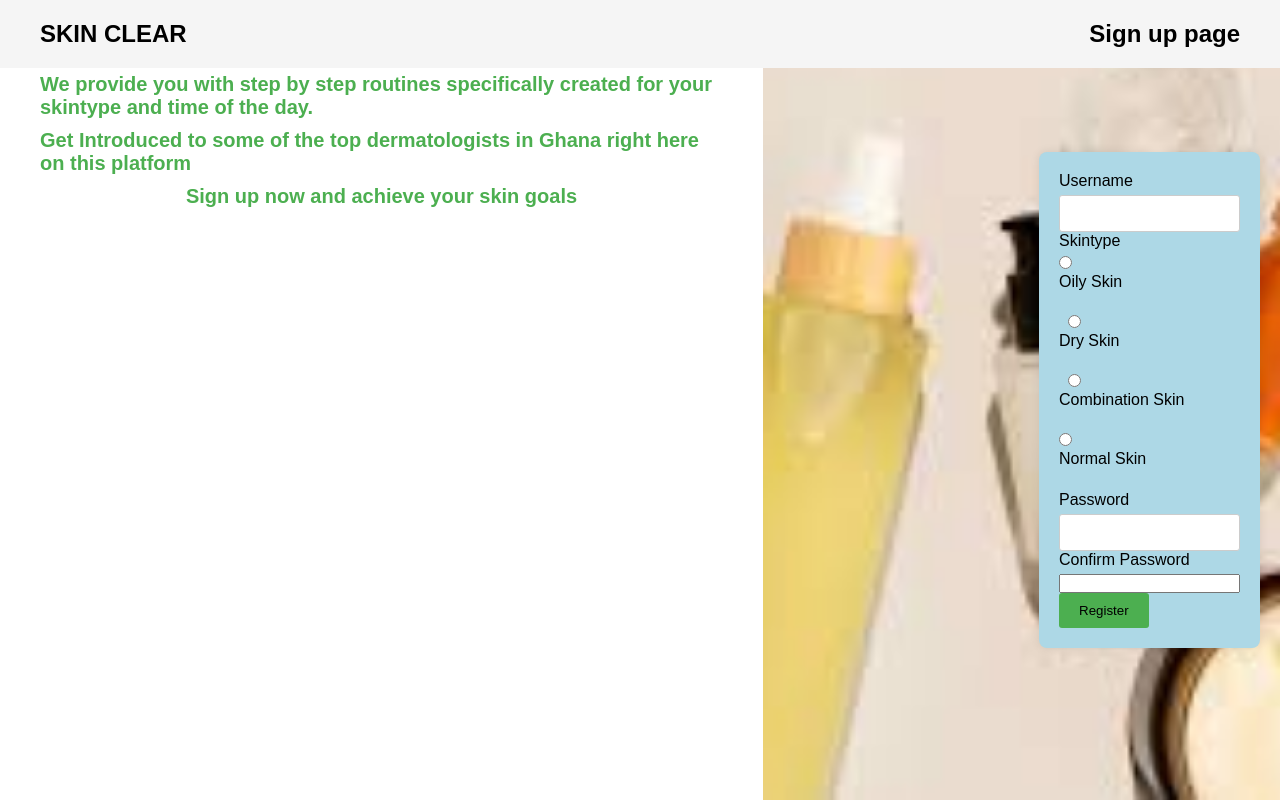
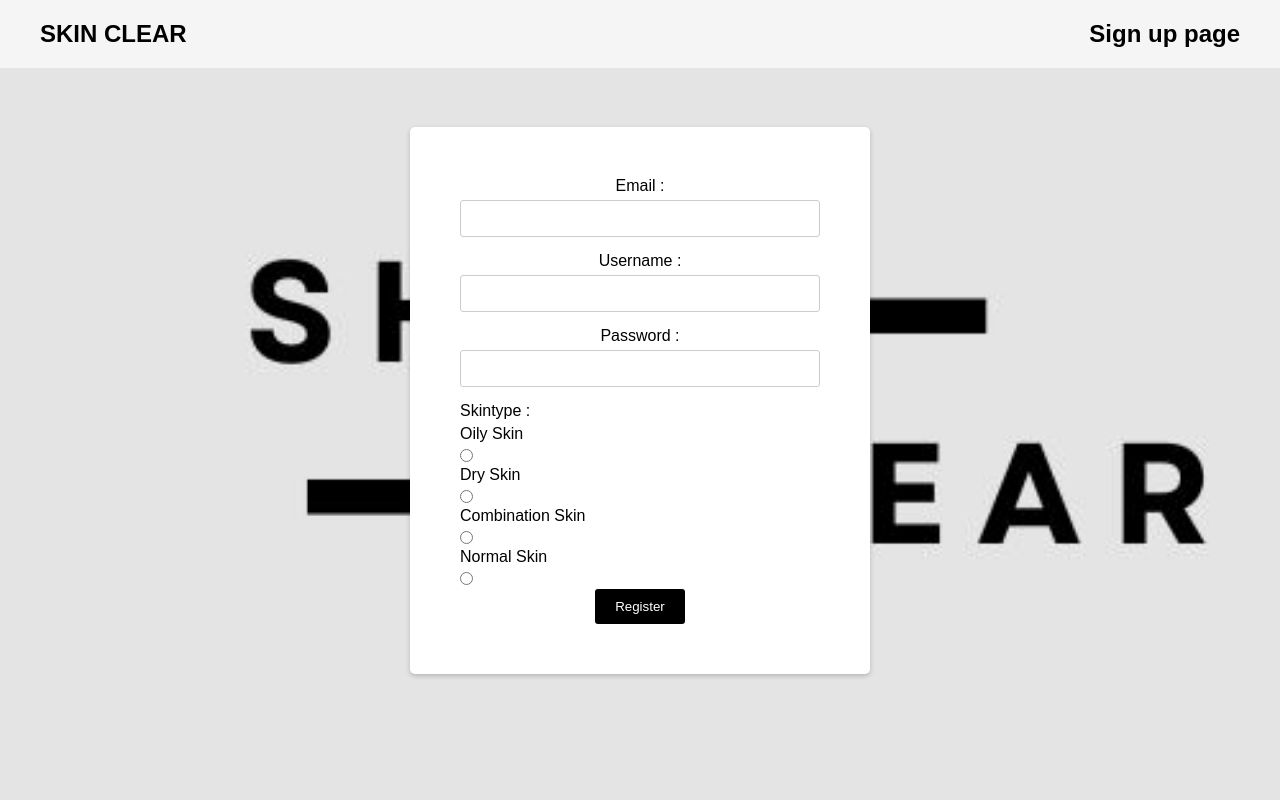
Before and after one commit to Ericjr-a/SKINCLEAR, a PHP site: page /LOGIN/register.html in a window 1280 px wide. Run offline with PHP 8.4, Linux system fonts and the light colour scheme.

Commit message:
Changes to be committed: 	new file:   ADMIN/home.html 	modified:   CSS/homestyle.css 	modified:   CSS/style.css 	modified:   LOGIN/login.html 	modified:   LOGIN/register.html 	new file:   VIEW/images/SKIN.jpg 	new file:   VIEW/index.html

```diff
--- a/CSS/homestyle.css
+++ b/CSS/homestyle.css
@@ -1,54 +1,3 @@
-*{
-    margin:0;
-     padding:0;
-    box-sizing: border-box;
-}
-
-body {
-    font-family: Arial, sans-serif;
-    background-color: #f4f4f4;
-    display: flex;
-    align-items: center;
-    justify-content: center;
-    min-height: 100vh;
-    background-image: url("../VIEW/images/images (1).jpeg");
-    background-repeat: no-repeat;
-    background-size: cover;
-}
-
-.container {
-    background-color: #fff;
-    padding: 30px;
-    border-radius: 5px;
-    box-shadow: 0 2px 5px rgba(0, 0, 0, 0.2);
-    text-align: center;
-}
-
-.input-group {
-    margin-bottom: 15px;
-}
-
-label {
-    display: block;
-    margin-bottom: 5px;
-}
-
-input[type="text"], input[type="password"] {
-    width: 100%;
-    padding: 10px;
-    border: 1px solid #ccc;
-    border-radius: 3px;
-}
-
-button[type="submit"] {
-    background-color: #4CAF50;
-    color: white;
-    padding: 10px 20px;
-    border: none;
-    border-radius: 3px;
-    cursor: pointer;
-}
-
 header{
     position:fixed;
     top:0;
@@ -61,47 +10,16 @@ header{
     z-index:100;
 }
 
-form{
-    max-width: 600px;
-    margin: 0 auto;
-    background-color: lightblue;
-    padding: 20px;
-    border-radius: 8px;
-    box-shadow: 0 0 10px rgba(0, 0, 0, 0.1);
+body {
+    font-family: Arial, sans-serif;
+    background-color: white;
+    display: flex;
+    align-items: center;
+    justify-content: center;
+    min-height: 100vh;
 
 }
-.sidebar{
-    background-color:white ;
-    width: 100vw;
-    height:100vh;
-    display: flex;
-    flex-direction: column;
-    padding:40px 40px;
-    align-items: center;
-    z-index:99;
+
+div{
+    padding-left: 40px;
 }
-.sidebar p{
-    margin-bottom: 10px;
-    font-size: 20px;
-    font-weight: 600;
-    color: #4CAF50;
-
-}
-.signup-container{
-    flex: 1;
-    margin-left: 20vw;
-    padding: 20px;
-    display: flex;
-    flex-direction:row;
-    align-items: center;
-    justify-content: center;
-}
-button{
-    color: black;
-}
-
-a{
-    text-decoration: none;
-    color: black;
-
-}
--- a/CSS/style.css
+++ b/CSS/style.css
@@ -6,9 +6,11 @@ body {
     align-items: center;
     justify-content: center;
     min-height: 100vh;
-    background-image: url("../VIEW/images/images (1).jpeg");
+    background-image: url('../VIEW/images/SKIN.jpg');
     background-repeat: no-repeat;
     background-size: cover;
+    background-size: cover;
+    background-position: center;
 }
 
 .container {
@@ -36,7 +38,7 @@ input[type="text"], input[type="password"] {
 }
 
 button[type="submit"] {
-    background-color: #4CAF50;
+    background-color: black;
     color: white;
     padding: 10px 20px;
     border: none;
@@ -55,26 +57,131 @@ header{
     justify-content:space-between;
     z-index:100;
 }
+form {
+    max-width: 600px;
+    margin: 0 auto;
+    background-color: white;
+    padding: 20px;
+
+}
 
 form{
     width:400px;
     margin:0 auto;
 }
+
+a{
+    color: black;
+    text-decoration: none;
+}
+
+*{
+    margin:0;
+     padding:0;
+    box-sizing: border-box;
+}
+
+body {
+    font-family: Arial, sans-serif;
+    background-color: #f4f4f4;
+    display: flex;
+    align-items: center;
+    justify-content: center;
+    min-height: 100vh;
+    background-repeat: no-repeat;
+    background-size: cover;
+    background-image: url('../VIEW/images/SKIN.jpg');
+    background-size: cover;
+    background-position: center;
+
+}
+
+.container {
+    background-color: #fff;
+    padding: 30px;
+    border-radius: 5px;
+    box-shadow: 0 2px 5px rgba(0, 0, 0, 0.2);
+    text-align: center;
+}
+
+.input-group {
+    margin-bottom: 15px;
+}
+
+label {
+    display: block;
+    margin-bottom: 5px;
+}
+
+input[type="text"], input[type="password"],input[type="email"] {
+    width: 100%;
+    padding: 10px;
+    border: 1px solid #ccc;
+    border-radius: 3px;
+}
+
+button[type="submit"] {
+    color: white;
+    padding: 10px 20px;
+    border: none;
+    border-radius: 3px;
+    cursor: pointer;
+}
+header{
+    position:fixed;
+    top:0;
+    width:100%;
+    padding:20px 40px;
+    background-color:whitesmoke;
+    display:flex;
+    align-items: center;
+    justify-content:space-between;
+    z-index:100;
+}
+
 .sidebar{
-    position:fixed;
-    background-color:white ;
-    width: 20vw;
-    height:100%;
+    background-color:grey ;
+    width: 40vw;
+    height:100vh;
     display: flex;
     flex-direction: column;
-    padding:20px 40px;
     align-items: center;
     z-index:99;
+
+
 }
 .sidebar p{
     margin-bottom: 10px;
     font-size: 20px;
     font-weight: 600;
-    color: #4CAF50;
+    color: white;
+    padding: 20px 40px;
+    display:flex;
+    align-items: center;
+
 
 }
+.signup-container{
+    flex: 1;
+    padding: 20px;
+    display: flex;
+    flex-direction:row;
+    align-items: center;
+    justify-content: center;
+    width:max-content;
+    height: max-content;
+}
+
+a {
+    text-decoration: none;
+    color: black;
+
+}
+.content{
+    color:white
+
+}
+
+p{
+    margin-top: 10px;
+}
--- a/LOGIN/login.html
+++ b/LOGIN/login.html
@@ -18,6 +18,7 @@
                 <input type="password" id="password" name="password" required>
             </div>
             <button type="submit">Login</button>
+            <p><a href="../LOGIN/register.html">Register Here</a></p>
         </form>
     </div>
 </body>
--- a/LOGIN/register.html
+++ b/LOGIN/register.html
@@ -4,39 +4,40 @@
     <meta charset="UTF-8">
     <meta name="viewport" content="width=device-width, initial-scale=1.0">
     <title>Sign up Page</title>
-    <link rel="stylesheet" type="text/css" href="../CSS/homestyle.css">
+    <link rel="stylesheet" type="text/css" href="../CSS/style.css">
 </head>
 <body>
     <header>
         <h2>SKIN CLEAR</h2>
         <h2>Sign up page</h2>
     </header>
-    <div class="sidebar">
-        <p>Welcome to Skin Clear. A world of unparalleled freshness awaits you.</p>
-        <p>We provide you with step by step routines specifically created for your skintype and time of the day.</p>
-        <p>Get Introduced to some of the top dermatologists in Ghana right here on this platform</p>
-        <p>Sign up now and achieve your skin goals</p>
-    </div>
-    <div class="signup-container">
+    <div class="container">
         <form action="../action/register_user_action.php" method="POST" name="registerForm" id="registerForm">
-            <label for=" username">Username</label>
-            <input type="text" name="username" id="username" required>
-            <label for = "skintype">Skintype</label>
-            <div>
-            <input type="radio" id="Oily" name="skintype" value="0">
-            <label for="Oily">Oily Skin</label><br>
-            <input type="radio" id="Dry" name="skintype" value="1">
-            <label for="Dry">Dry Skin</label><br>
-            <input type="radio" id="Combination" name="skintype" value="2">
-            <label for="Combination">Combination Skin</label><br>
-            <input type="radio" id="Normal" name="skintype" value="3">
-            <label for="Normal">Normal Skin</label><br>
+            <div class="input-group">
+                <label for=" email">Email :</label>
+                <input type="email" name="email" id="email" required>
             </div>
-            <label for="password">Password</label>
-            <input type="password" name="password" id="password" required>
-            <label for="repassword">Confirm Password</label>
-            <input type="repassword" name="repassword" id="repassword" required>
-            <button type="submit" name="submit" id="button"><a href="home.html">Register</a></button>
+            <div class="input-group">
+                <label for=" username">Username :</label>
+                <input type="text" name="username" id="username" required>
+            </div>
+            <div class="input-group">
+                <label for="password">Password :</label>
+                <input type="password" name="password" id="password" required>
+            </div>
+            <div class="stuff" style="text-align: left;">
+                <label for="skintype">Skintype :</label>
+                <label for="Oily">Oily Skin</label>
+                <input type="radio" id="Oily" name="skintype" value="0">
+                <label for="Dry">Dry Skin</label>
+                <input type="radio" id="Dry" name="skintype" value="1">
+                <label for="Combination">Combination Skin</label>
+                <input type="radio" id="Combination" name="skintype" value="2">
+                <label for="Normal">Normal Skin</label>
+                <input type="radio" id="Normal" name="skintype" value="3">
+            </div>
+
+            <button type="submit" name="submit" id="button"><a href="../LOGIN/login.html" class ="content">Register</a></button>
         </form>
     </div>
     <script src="../js/script.js"></script>
```
Also changed, not shown: ADMIN/home.html (added, +17 -0 lines), VIEW/index.html (added, +52 -0 lines), VIEW/images/SKIN.jpg (added).
